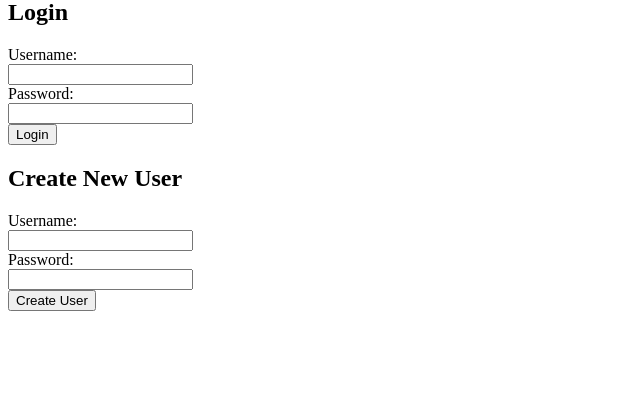
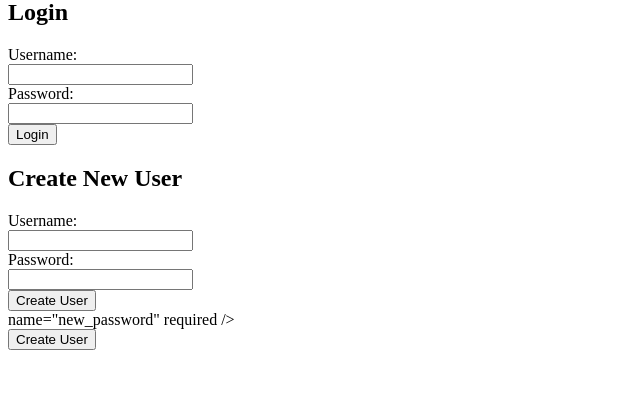
Before and after one commit to GravityPhone/NESGame, a Flask app: page /login in a window 1280 px wide. Shown: the part 21-434 px from the top of the page, without its empty margins (0-640 px from the left). Run offline with Flask 3, Linux system fonts and the light colour scheme.

Commit message:
feat: Updated templates/login.html

```diff
--- a/templates/login.html
+++ b/templates/login.html
@@ -27,5 +27,10 @@
     /><br />
     <input type="submit" value="Create User" />
     </form>
+        name="new_password"
+        required
+      /><br />
+      <input type="submit" value="Create User" />
+    </form>
   </body>
 </html>
```
Lines whose indentation alone changed are shown as unchanged.
